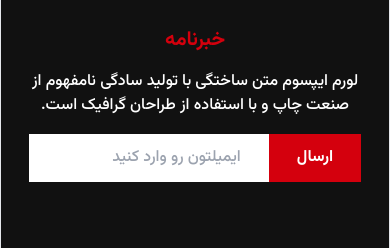
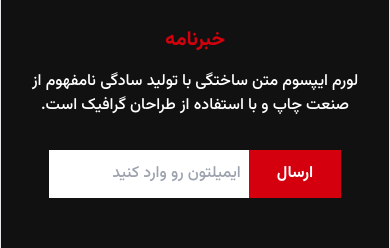
Before and after one commit to mohammad-amin-khajeh/foobar-gym, a React (Vite) app: page / in a window 390 px wide. Shown: the part 10522-10770 px from the top of the page. Built offline with nearby package versions, Linux system fonts and the light colour scheme.

Commit message:
Increase mobile friendliness

```diff
--- a/src/components/footer.tsx
+++ b/src/components/footer.tsx
@@ -91,7 +91,7 @@ const Footer = () => (
 
         <motion.div variants={listItem}>
           <h4 className="h4 mb-4 text-center text-accent">خبرنامه</h4>
-          <div className="flex flex-col items-center gap-4 text-center">
+          <div className="flex flex-col items-center lg:gap-20 gap-8 text-center">
             <p>
               لورم ایپسوم متن ساختگی با تولید سادگی نامفهوم از صنعت چاپ و با
               استفاده از طراحان گرافیک است.
@@ -101,7 +101,7 @@ const Footer = () => (
               <input
                 type="text"
                 placeholder="ایمیلتون رو وارد کنید"
-                className="px-7 py-3 outline-none text-primary-300"
+                className="px-2 py-3 outline-none text-primary-300"
               />
             </form>
           </div>
```
